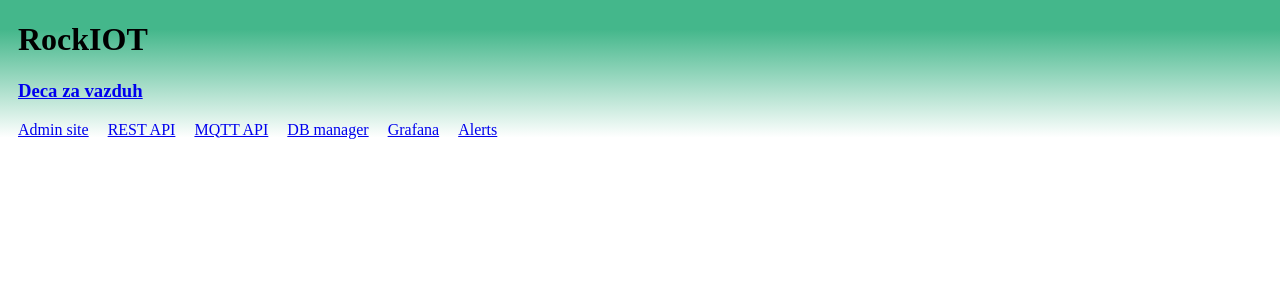
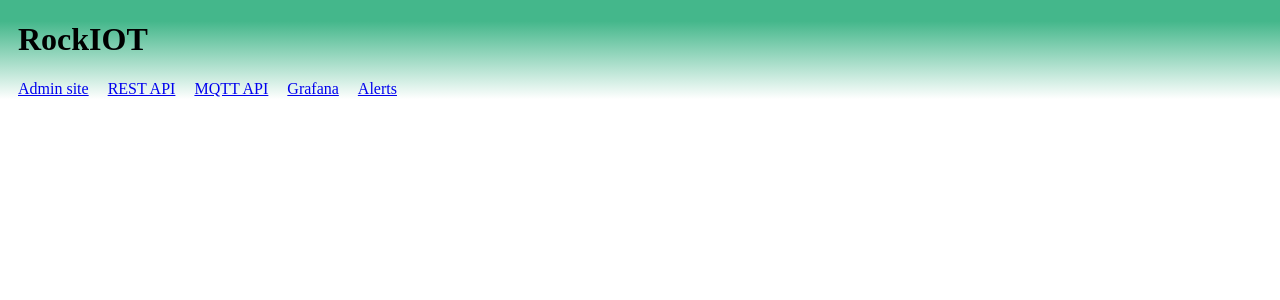
Before and after one commit to isocserbia/rockiot, a Django app: page / in a window 1280 px wide. Shown: the top 300 px of the page. Run offline with Django 3.2, Linux system fonts and the light colour scheme; parts of the project's set-up code (start-up, migrations or seed data) failed here and were passed over.

Commit message:
index page local services

```diff
--- a/rockiot/app/templates/index.html
+++ b/rockiot/app/templates/index.html
@@ -21,14 +21,12 @@
 </head>
 <body>
   <h1>RockIOT</h1>
-  <h3><a href="http://decazavazduh.rs">Deca za vazduh</a></h3>
   <div>
       <a href="/admin/">Admin site</a>
       <a href="/swagger/">REST API</a>
       <a href="https://rockiot-ingest-apidocs.s3.eu-central-1.amazonaws.com/index.html">MQTT API</a>
-      <a href="http://3.69.51.254:5050/">DB manager</a>
-      <a href="http://3.69.51.254:3000/">Grafana</a>
-      <a href="http://3.69.51.254:9090/alerts">Alerts</a>
+      <a href="http://localhost:3000/">Grafana</a>
+      <a href="http://localhost:9090/alerts">Alerts</a>
   </div>
 </body>
 </html>
```
